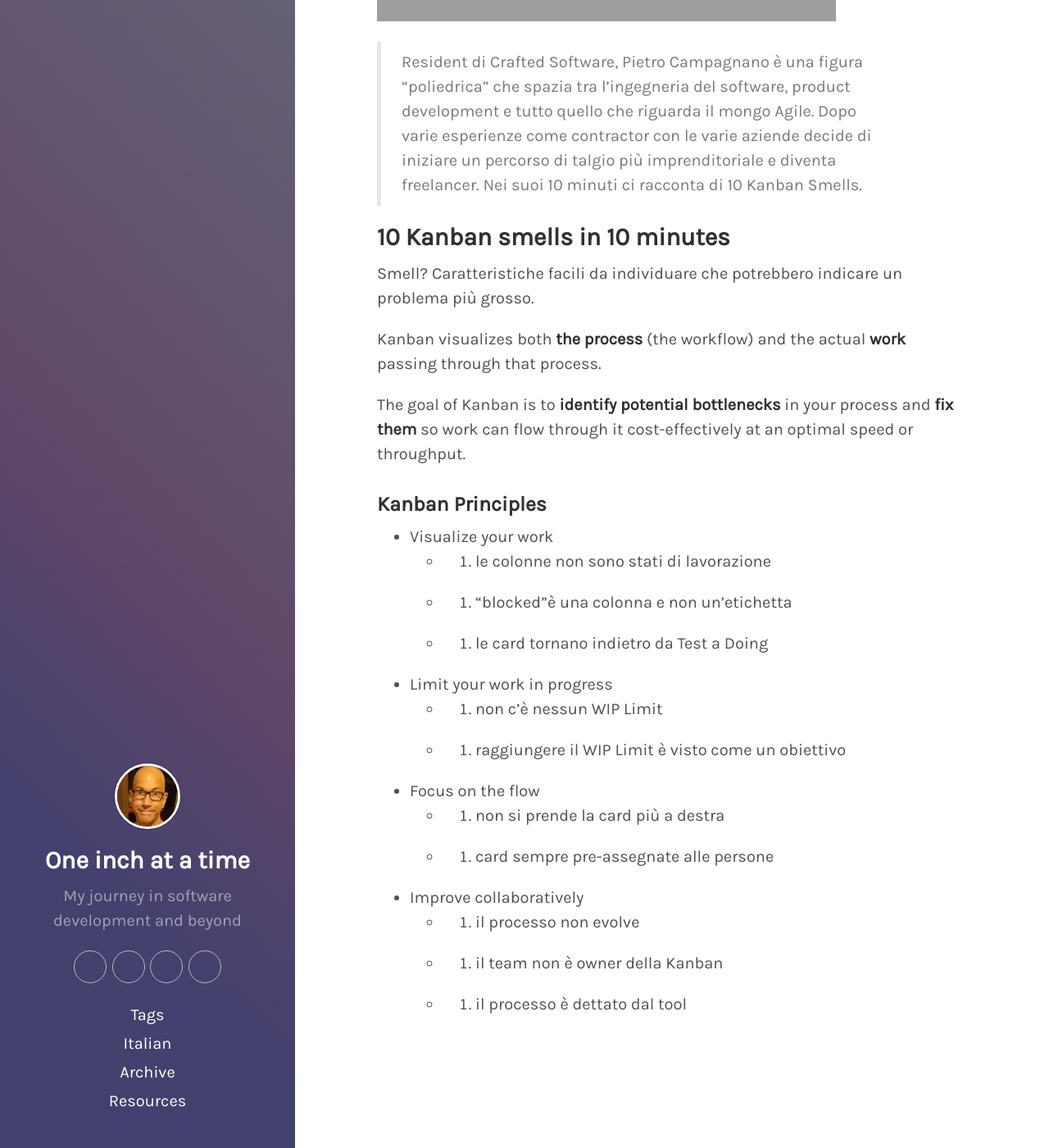
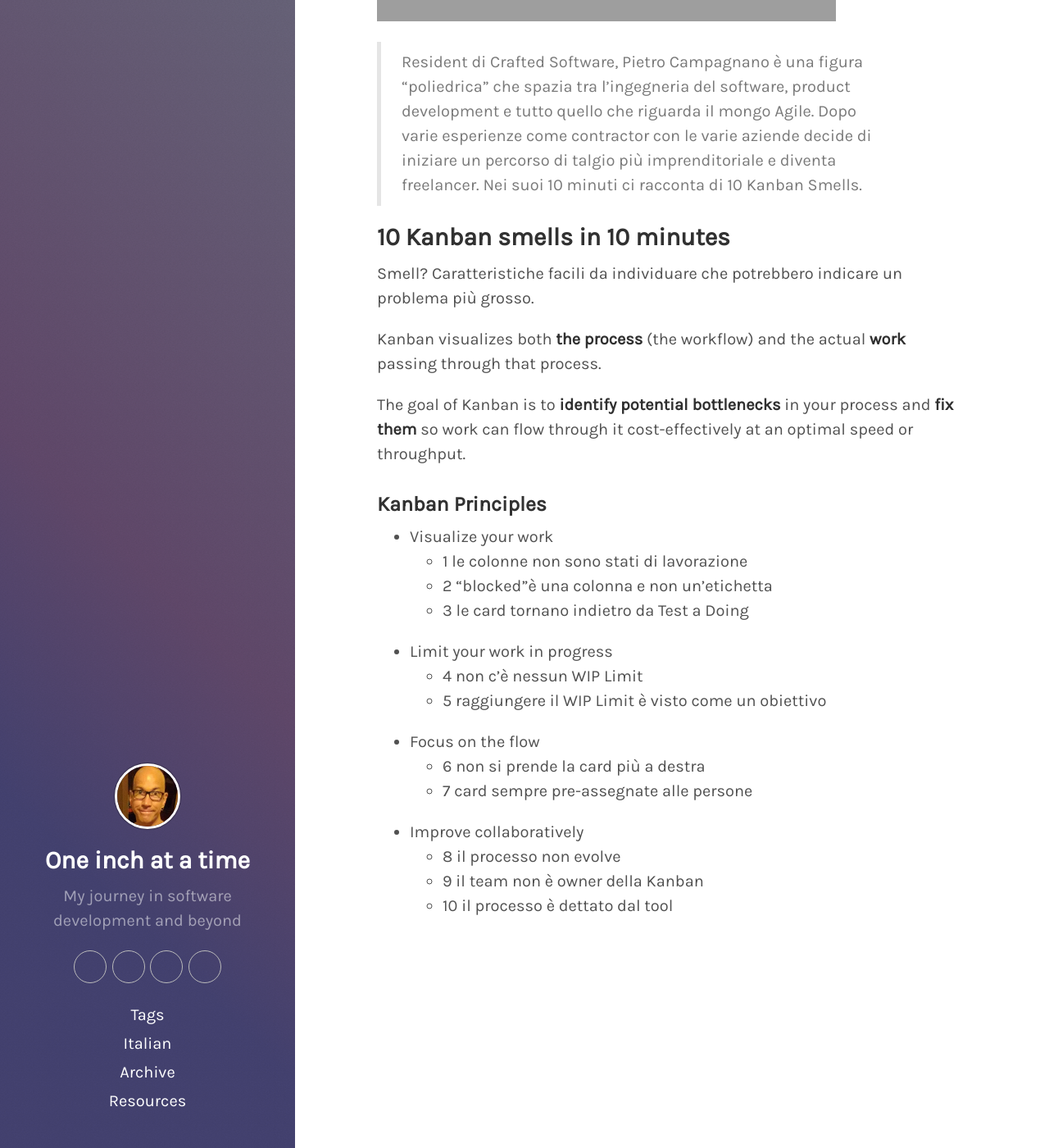
Before and after one commit to kingsor/kingsor.github.io, a Jekyll site: the page built from _posts/2020-10-24-10-kanban-smells-by-pietro-campagnano.md, in a window 1280 px wide and 1400 px high, scrolled down 584 px. Shown: the whole window at 82% size. Built offline with Jekyll 4.4.1, drawn with Linux system fonts in a browser that asks for light colours; some web fonts are replaced; grey boxes are pictures that could not be loaded.

Commit message:
Fix list problem on post about kanban smells

```diff
--- a/_posts/2020-10-24-10-kanban-smells-by-pietro-campagnano.md
+++ b/_posts/2020-10-24-10-kanban-smells-by-pietro-campagnano.md
@@ -26,16 +26,16 @@ The goal of Kanban is to **identify potential bottlenecks** in your process and
 ### Kanban Principles
 
 * Visualize your work
-    * 1. le colonne non sono stati di lavorazione
-    * 2. "blocked"è una colonna e non un'etichetta
-    * 3. le card tornano indietro da Test a Doing
+    * 1 le colonne non sono stati di lavorazione
+    * 2 "blocked"è una colonna e non un'etichetta
+    * 3 le card tornano indietro da Test a Doing
 * Limit your work in progress
-    * 4. non c'è nessun WIP Limit
-    * 5. raggiungere il WIP Limit è visto come un obiettivo
+    * 4 non c'è nessun WIP Limit
+    * 5 raggiungere il WIP Limit è visto come un obiettivo
 * Focus on the flow
-    * 6. non si prende la card più a destra
-    * 7. card sempre pre-assegnate alle persone
+    * 6 non si prende la card più a destra
+    * 7 card sempre pre-assegnate alle persone
 * Improve collaboratively
-    * 8. il processo non evolve
-    * 9. il team non è owner della Kanban
-    * 10. il processo è dettato dal tool
+    * 8 il processo non evolve
+    * 9 il team non è owner della Kanban
+    * 10 il processo è dettato dal tool
```
